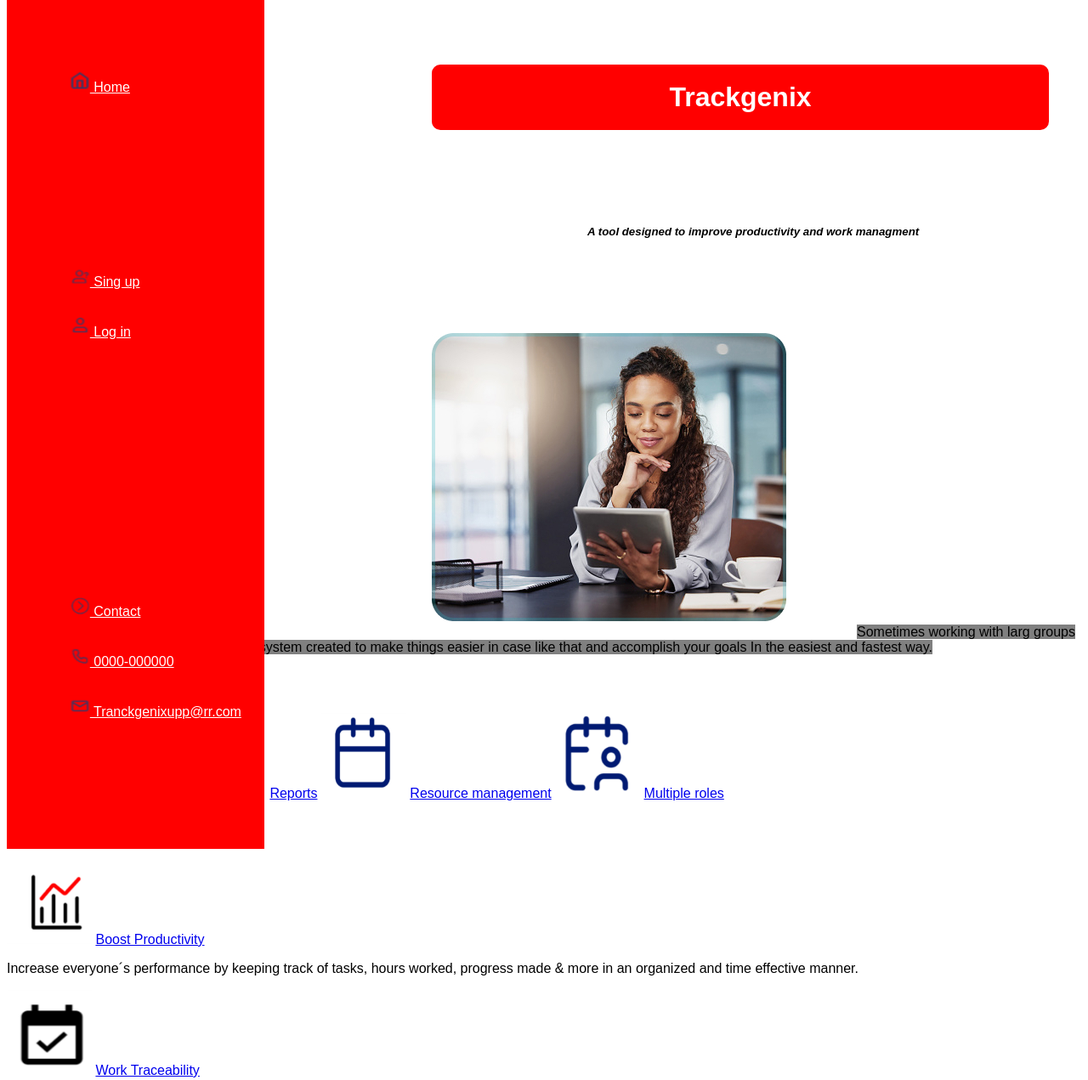
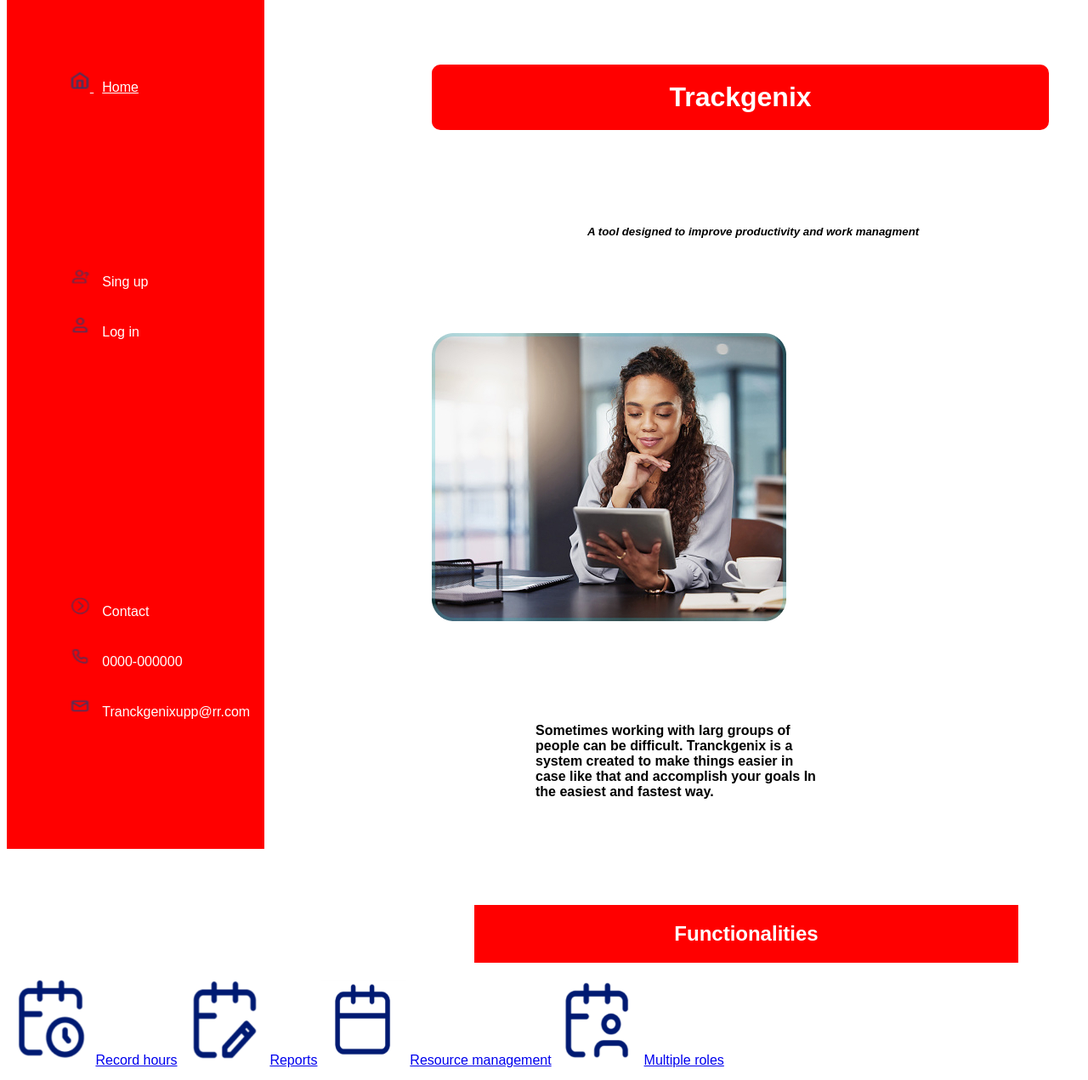
Before and after one commit to HoracioDuarteOK/BaSP-A2022-Semana-2, a plain HTML site: page Semana-03/Index.html in a window 1280 px wide. Shown: the part 10-1281 px from the top of the page at 85% size. Drawn offline with Linux system fonts and the light colour scheme.

Commit message:
BaSP-W03-2022: Few add

```diff
--- a/Semana-03/Index.html
+++ b/Semana-03/Index.html
@@ -12,33 +12,39 @@
         <aside>
             <nav>
                 <a class="center-nav1" href="https://www.Trackgenix.com/Home">
-                    <img src="images/home.png" alt="" width="25" height="25">   Home
+                    <img src="images/home.png" alt="" width="25" height="25">
+                    <P>Home</P>
                 </a>
                 <a class="center-nav2" href="https://www.Trackgenix.com/Singup">
-                    <img src="images/sing up.png" alt="" width="25" height="25">    Sing up
+                    <img src="images/sing up.png" alt="" width="25" height="25">
+                    <P>Sing up</P>
                 </a>
                 <a class="center-nav3" href="https://www.Trackgenix.com/login">
-                    <img src="images/login.png" alt="" width="25" height="25">  Log in
+                    <img src="images/login.png" alt="" width="25" height="25">
+                    <P>Log in</P>
                 </a>
                 <a class="center-nav4" href="https://www.Trackgenix.com/Contact">
-                    <img src="images/contact.png" alt="" width="25" height="25">    Contact
+                    <img src="images/contact.png" alt="" width="25" height="25">
+                    <P>Contact</P>
                 </a>
                 <a class="center-nav3" href="https://www.Trackgenix.com/Contact">
-                    <img src="images/tel}.png" alt="" width="25" height="25">   0000-000000
+                    <img src="images/tel}.png" alt="" width="25" height="25">
+                    <P>0000-000000</P>
                 </a>
                 <a class="center-nav3" href="https://www.Trackgenix.com/Contact">
-                    <img src="images/mail.png" alt="" width="25" height="25">   Tranckgenixupp@rr.com
+                    <img src="images/mail.png" alt="" width="25" height="25">  <P>Tranckgenixupp@rr.com</P>
                 </a>
             </nav>
         </aside>
         <h1>Trackgenix</h1>
         <h5 class="Firsth5">A tool designed to improve productivity and work managment</h5>
-        <img class="Homepa" src="images/Landing1.jpg" alt="Homepage">
-        <p class="firstp"> Sometimes working with larg groups of people can be difficult
+        <div class="Homepa"> <img src="images/Landing1.jpg" alt="Homepage">
+            <p> Sometimes working with larg groups of people can be difficult.
             Tranckgenix is a system created to make things easier in case like that and accomplish your goals
             In the easiest and fastest way.
-        </p>
-        <h2>Functionalities</h2>
+            </p>
+        </div>
+        <h2 class="titles">Functionalities</h2>
             <img src="images/Recordhours.png" alt="" width="100" height="100">
             <a href="URL">Record hours</a>
             <img src="images/report.png" alt="" width="100" height="100">
--- a/Semana-03/css/Style.css
+++ b/Semana-03/css/Style.css
@@ -11,7 +11,6 @@ body{
         padding: 20px;
         text-align: center;
         margin-left: 500px;
-
     }
     .Firsth5 {
         color: black;
@@ -19,20 +18,22 @@ body{
         padding: 90px;
         margin-left: 593px;
     }
-    .Homepa {
+    .Homepa > img {
         display: inline;
         margin-left: 500px;
-        margin right: ;
-
+        background-color: red
     }
-    .firstp {
+    .Homepa > p {
         display: inline;
-        text-align: center;
-        text-decoration: solid;
         height: 124px;
         width: 342px;
-        background-color: gray;
-        margin-left: 1000px;
+        padding-top: 100px;
+
+        float: right;
+        margin-right: 300px;
+        font-weight: bold;
+        text-align: left;
+
     }
     aside {
         width: 20%;
@@ -46,31 +47,50 @@ body{
         top: 0px;
         margin-top: 0%;
     }
+    aside P {
+        display: inline;
+        padding-left: 10px;
+    }
+    aside a {
+        padding-top: 25%;
+
+    }
     .center-nav1 {
-        align-items: center;
         display: block;
         padding-top: 80px;
         padding-left: 60px;
         color: white;
+        text-decoration: underline;
+
     }
     .center-nav2{
-        align-items: center;
         display: block;
         padding-top: 200px;
         padding-left: 60px;
         color: white;
+        text-decoration: none;
     }
     .center-nav3{
-        align-items: center;
         display: block;
         padding-top: 30px;
         padding-left: 60px;
         color: white;
+        text-decoration: none;
     }
     .center-nav4{
-        align-items: center;
         display: block;
         padding-top: 300px;
         padding-left: 60px;
         color: white;
+        text-decoration: none;
     }
+    h2 {
+        background-color: red;
+        color: white;
+        margin-top: 330px;
+        width: 600px;
+        padding: 20px;
+        text-align: center;
+        margin-left: 550px;
+
+    }
```
